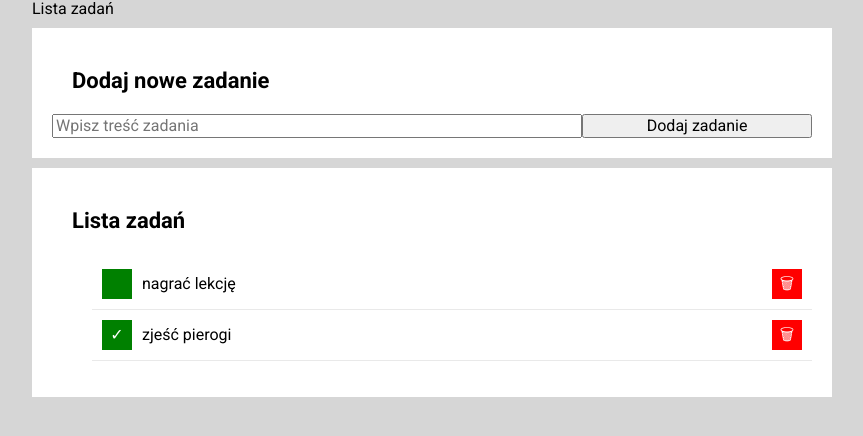
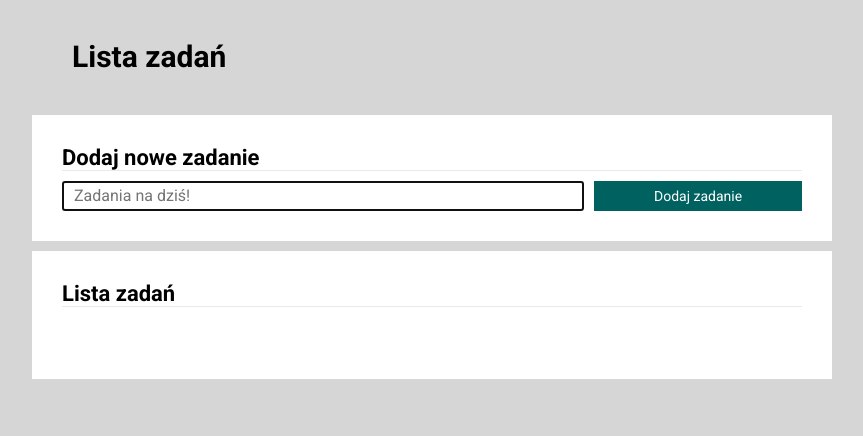
Before and after one commit to wlatka/tasks, a plain HTML site: page index.html in a window 1280 px wide. Shown: the whole page, without its empty margins (208-1071 px from the left). Drawn offline with nearby package versions, Linux system fonts and the light colour scheme.

Commit message:
change style list

```diff
--- a/css/button.css
+++ b/css/button.css
@@ -5,6 +5,10 @@
   grid-gap: 10px;
   border-bottom: 1px solid rgb(233, 233, 233);
   align-items: center;
+}
+
+.list__item--done {
+  color: rgb(0, 114, 180);
 }
 
 .botton__taskAdded {
--- a/css/form.css
+++ b/css/form.css
@@ -1,12 +1,28 @@
 .form {
     display: flex;
     flex-wrap: wrap;
+    margin: 10px;
+    grid-gap: 10px;
 }
 
 .form__input {
     flex-grow: 3;
+    padding-left: 10px;
 }
 
 .form__button {
     flex-grow: 1;
+    background-color: hsl(180, 100%, 19%);
+    color: white;
+    border-style: none;
+    height: 30px;
+    text-align: center;
+    font-size: 14px;
+    cursor: pointer;
+    transition: 1.0s;
 }
+
+.form__button:hover {
+    transform: scale(1.1);
+    background-color: hsl(180, 100%, 29%);
+}
--- a/css/section.css
+++ b/css/section.css
@@ -10,12 +10,16 @@
     grid-gap: 20px;
     font-size: 22px;
     margin: 10px;
-    padding: 10px;
+    border-bottom: 1px solid rgb(233, 233, 233);
 }
 
-@media(max-width:500px) {
+@media(max-width:700px) {
     .section__header {
         grid-template-columns: auto;
         grid-gap: 10px;
     }
 }
+
+.section__tasks {
+    padding: 10px;
+}
--- a/index.html
+++ b/index.html
@@ -15,6 +15,7 @@
     <link href="css/form.css" rel="stylesheet">
     <link href="css/section.css" rel="stylesheet">
     <link href="css/button.css" rel="stylesheet">
+    <link href="css/header.css" rel="stylesheet">
     <link rel="preconnect" href="https://fonts.gstatic.com">
     <link
         href="https://fonts.googleapis.com/css2?family=Roboto:ital,wght@0,300;0,400;0,700;1,300;1,400;1,500&display=swap"
@@ -24,21 +25,20 @@
 
 <body>
 
-    <header class="header">Lista zadań</header>
+    <h1 class="header">Lista zadań</h1>
 
     <section class="section">
         <h1 class="section__header">Dodaj nowe zadanie</h1>
         <form class="form js-form">
-            <input class="form__input js-newTask" placeholder="Wpisz treść zadania">
+
+            <input class="form__input js-newTask" autofocus required placeholder="Zadania na dziś!">
             <button class="form__button">Dodaj zadanie</button>
         </form>
     </section>
 
     <section class="section">
 
-            <h2 class="section__header">Lista zadań</h2>
-
-
+        <h2 class="section__header">Lista zadań</h2>
         <ul class="section__tasks js-tasks">
         </ul>
 
--- a/js/script.js
+++ b/js/script.js
@@ -1,14 +1,5 @@
 {
-    const tasks = [
-        {
-            content: "nagrać lekcję",
-            done: false,
-        },
-        {
-            content: "zjeść pierogi",
-            done: true,
-        },
-    ];
+    let tasks = [];
 
     const addNewTask = (newTaskContent) => {
         tasks.push({
```
